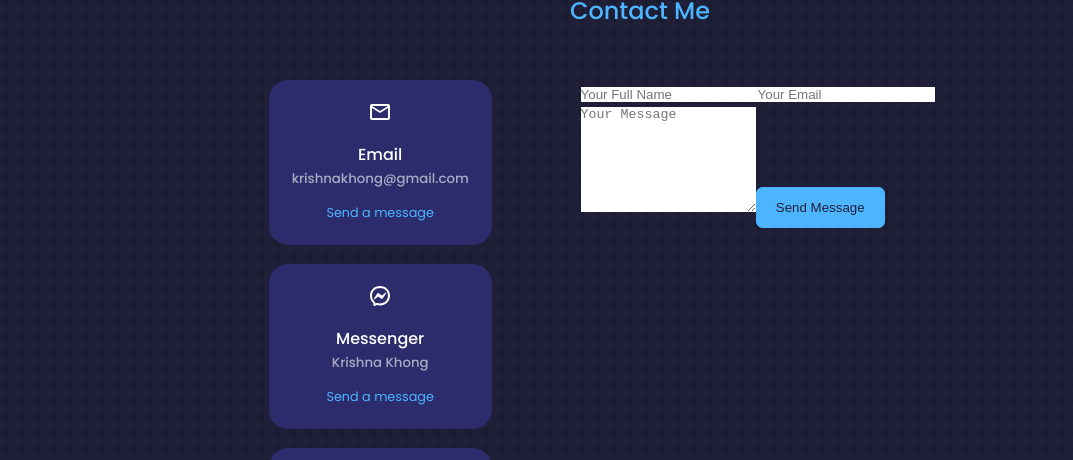
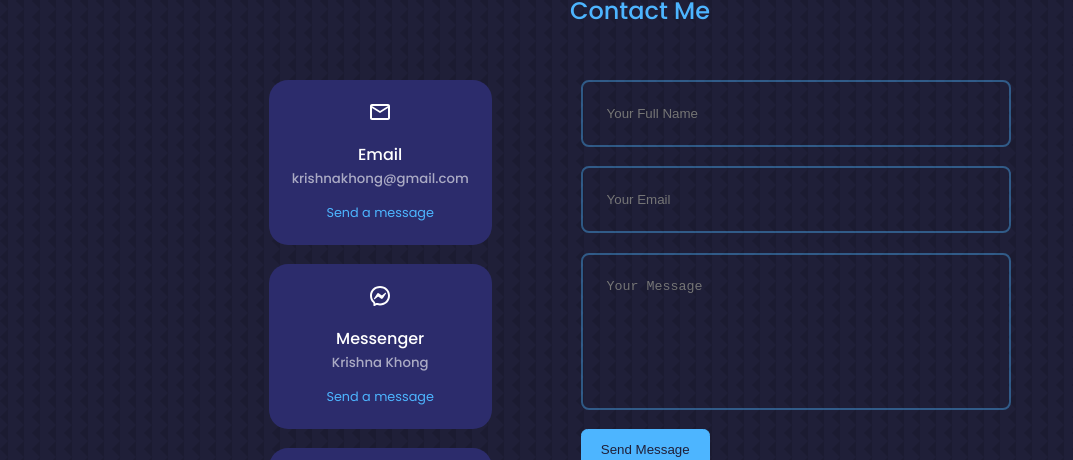
Before and after one commit to cashewna/portfolio_v2, a React (Create React App) app: page / in a window 1280 px wide. Shown: the part 3639-4099 px from the top of the page, without its empty margins (0-1073 px from the left). Built offline with nearby package versions, Linux system fonts and the light colour scheme.

Commit message:
Added form styling

```diff
--- a/src/components/contact/contact.css
+++ b/src/components/contact/contact.css
@@ -41,3 +41,27 @@
 }
 
 /* =========== Form ========== */
+form {
+  display: flex;
+  flex-direction: column;
+  gap: 1.2rem;
+}
+
+input,
+textarea {
+  width: 100%;
+  padding: 1.5rem;
+  border-radius: 0.5rem;
+  background: transparent;
+  border: 2px solid var(--color-primary-variant);
+  resize: none;
+  color: var(--color-white);
+}
+
+/* ========== Media Queries (Medium Devices) ========== */
+@media screen and (max-width: 1024px) {
+}
+
+/* ========== Media Queries (Small Devices) ========== */
+@media screen and (max-width: 600px) {
+}
```
